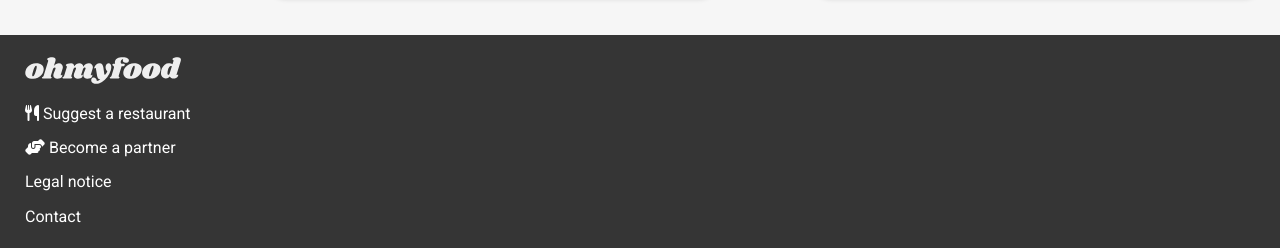
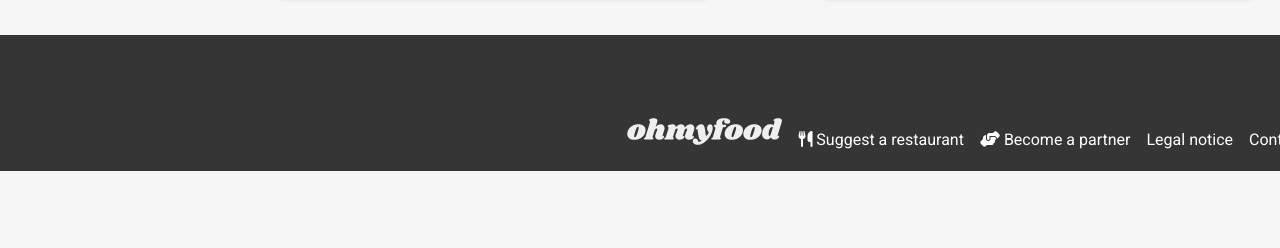
Before and after one commit to Jobergx/ohmyfood, a plain HTML site: page index.html in a window 1280 px wide. Shown: the part 1326-1574 px from the top of the page. After the commit the page ends 1497 px from the top, so only its background shows below. Drawn offline with Linux system fonts and the light colour scheme; a web font is replaced by a local one.

Commit message:
add scss to desktop

```diff
--- a/sass/styles.scss
+++ b/sass/styles.scss
@@ -283,6 +283,15 @@ h2 {}
         padding-top: 22px;
         height: 27px;
     }
+    @media only screen and (min-width: 992px) {
+        display: flex;
+        flex-direction: row;
+        width: 100%;
+        height: 114px;
+        justify-content: flex-end;
+        align-items: flex-end;
+    }
+
 }
 
 .rest {
```
Also changed, not shown: css/styles.css, 1 other file.
